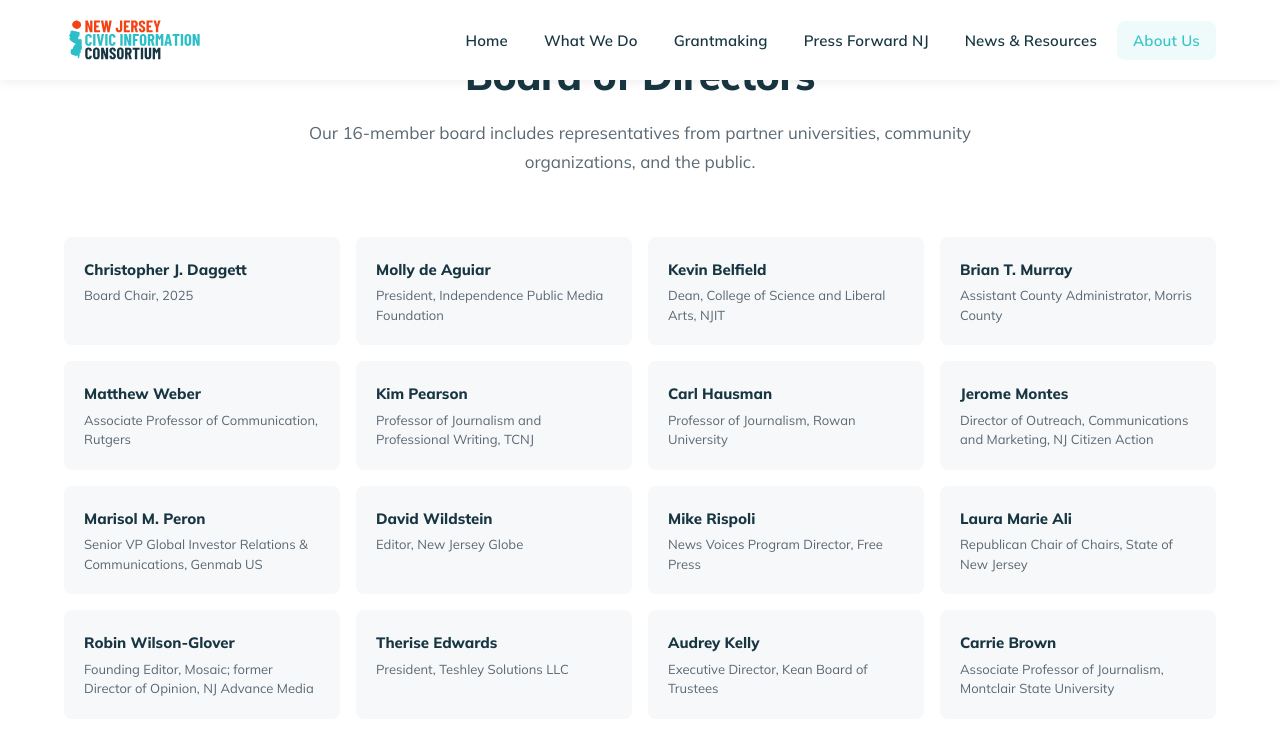
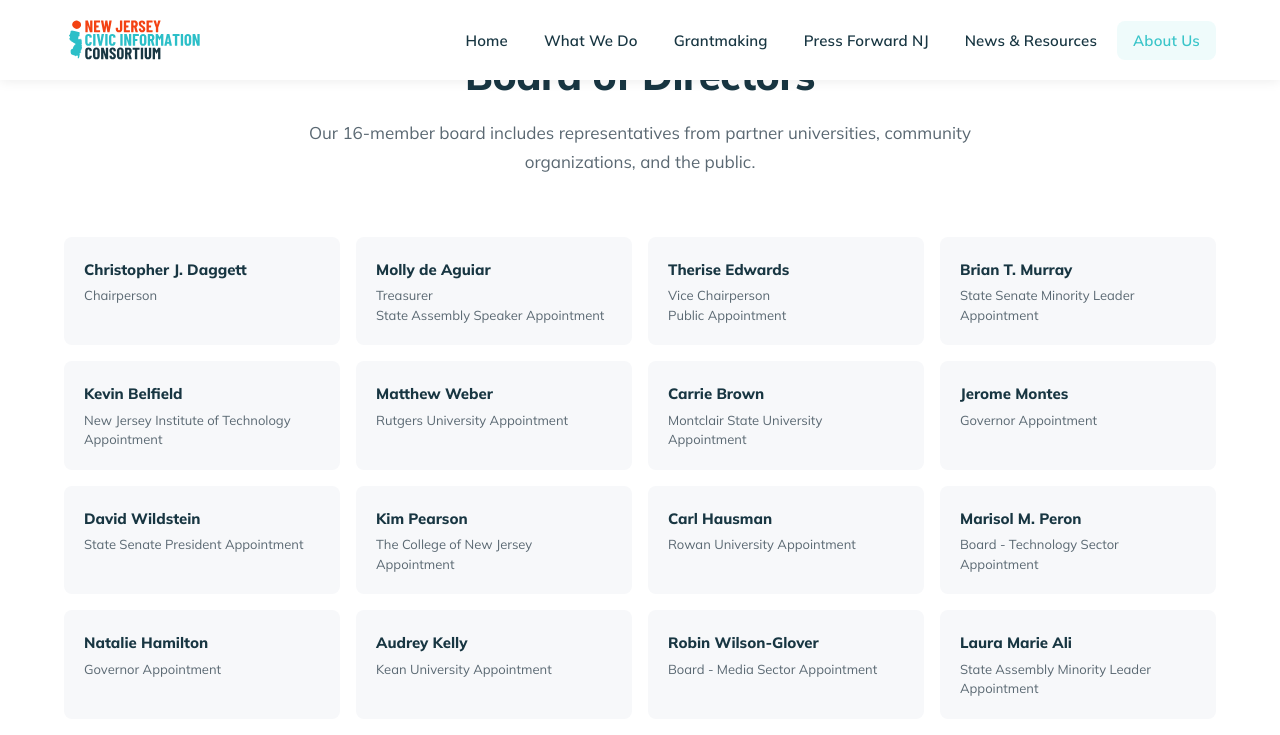
Before and after one commit to madi-mccool/njcivicinfo, a Jekyll site: the page built from docs/aboutus.md, in a window 1280 px wide and 900 px high, scrolled down 2247 px. Shown: the top 735 px of the window. Built offline with Jekyll 4.4.1, drawn with Linux system fonts in a browser that asks for light colours; some of the changed text lies outside the part shown.

Commit message:
Update grantmaking terminology, footer links, and board member info
- Rename "Application Procedures" to "Application Process" in footer and FAQs
  page, updating both display text and anchor links (#application-process)
- Move Frequently Asked Questions link from About Us to Grantmaking in footer
- Update Board of Directors on About Us page: add appointing party for each
  member, update officer titles (Chairperson, Treasurer, Vice Chairperson),
  replace Mike Rispoli with Natalie Hamilton

https://claude.ai/code/session_0117NxAEz8KuWw2XfYgL7G37

```diff
--- a/docs/_layouts/default.html
+++ b/docs/_layouts/default.html
@@ -52,7 +52,6 @@
           <ul>
             <li><a href="{{ '/what-we-do/' | relative_url }}">What We Do</a></li>
             <li><a href="{{ '/about/' | relative_url }}">Staff &amp; Board</a></li>
-            <li><a href="{{ '/faqs/' | relative_url }}">Frequently Asked Questions</a></li>
           </ul>
         </div>
         <div class="footer-links">
@@ -60,8 +59,9 @@
           <ul>
             <li><a href="{{ '/grantmaking/' | relative_url }}">Program Priorities &amp; Strategies</a></li>
             <li><a href="https://njcivicinfo.org/map" target="_blank" rel="noopener">Grantee Map</a></li>
-            <li><a href="{{ '/grantmaking/' | relative_url }}#application-procedures">Application Procedures</a></li>
+            <li><a href="{{ '/grantmaking/' | relative_url }}#application-process">Application Process</a></li>
             <li><a href="https://njcic.grantplatform.com/" target="_blank" rel="noopener">Grant Application Portal</a></li>
+            <li><a href="{{ '/faqs/' | relative_url }}">Frequently Asked Questions</a></li>
           </ul>
         </div>
         <div class="footer-links">
--- a/docs/aboutus.md
+++ b/docs/aboutus.md
@@ -110,67 +110,69 @@ permalink: /about/
     <div class="board-grid">
       <div class="board-member">
         <strong>Christopher J. Daggett</strong>
-        <span>Board Chair, 2025</span>
+        <span>Chairperson</span>
       </div>
       <div class="board-member">
         <strong>Molly de Aguiar</strong>
-        <span>President, Independence Public Media Foundation</span>
+        <span>Treasurer</span>
+        <span>State Assembly Speaker Appointment</span>
+      </div>
+      <div class="board-member">
+        <strong>Therise Edwards</strong>
+        <span>Vice Chairperson</span>
+        <span>Public Appointment</span>
+      </div>
+      <div class="board-member">
+        <strong>Brian T. Murray</strong>
+        <span>State Senate Minority Leader Appointment</span>
       </div>
       <div class="board-member">
         <strong>Kevin Belfield</strong>
-        <span>Dean, College of Science and Liberal Arts, NJIT</span>
-      </div>
-      <div class="board-member">
-        <strong>Brian T. Murray</strong>
-        <span>Assistant County Administrator, Morris County</span>
+        <span>New Jersey Institute of Technology Appointment</span>
       </div>
       <div class="board-member">
         <strong>Matthew Weber</strong>
-        <span>Associate Professor of Communication, Rutgers</span>
+        <span>Rutgers University Appointment</span>
+      </div>
+      <div class="board-member">
+        <strong>Carrie Brown</strong>
+        <span>Montclair State University Appointment</span>
+      </div>
+      <div class="board-member">
+        <strong>Jerome Montes</strong>
+        <span>Governor Appointment</span>
+      </div>
+      <div class="board-member">
+        <strong>David Wildstein</strong>
+        <span>State Senate President Appointment</span>
       </div>
       <div class="board-member">
         <strong>Kim Pearson</strong>
-        <span>Professor of Journalism and Professional Writing, TCNJ</span>
+        <span>The College of New Jersey Appointment</span>
       </div>
       <div class="board-member">
         <strong>Carl Hausman</strong>
-        <span>Professor of Journalism, Rowan University</span>
-      </div>
-      <div class="board-member">
-        <strong>Jerome Montes</strong>
-        <span>Director of Outreach, Communications and Marketing, NJ Citizen Action</span>
+        <span>Rowan University Appointment</span>
       </div>
       <div class="board-member">
         <strong>Marisol M. Peron</strong>
-        <span>Senior VP Global Investor Relations &amp; Communications, Genmab US</span>
+        <span>Board - Technology Sector Appointment</span>
       </div>
       <div class="board-member">
-        <strong>David Wildstein</strong>
-        <span>Editor, New Jersey Globe</span>
+        <strong>Natalie Hamilton</strong>
+        <span>Governor Appointment</span>
       </div>
       <div class="board-member">
-        <strong>Mike Rispoli</strong>
-        <span>News Voices Program Director, Free Press</span>
+        <strong>Audrey Kelly</strong>
+        <span>Kean University Appointment</span>
+      </div>
+      <div class="board-member">
+        <strong>Robin Wilson-Glover</strong>
+        <span>Board - Media Sector Appointment</span>
       </div>
       <div class="board-member">
         <strong>Laura Marie Ali</strong>
-        <span>Republican Chair of Chairs, State of New Jersey</span>
-      </div>
-      <div class="board-member">
-        <strong>Robin Wilson-Glover</strong>
-        <span>Founding Editor, Mosaic; former Director of Opinion, NJ Advance Media</span>
-      </div>
-      <div class="board-member">
-        <strong>Therise Edwards</strong>
-        <span>President, Teshley Solutions LLC</span>
-      </div>
-      <div class="board-member">
-        <strong>Audrey Kelly</strong>
-        <span>Executive Director, Kean Board of Trustees</span>
-      </div>
-      <div class="board-member">
-        <strong>Carrie Brown</strong>
-        <span>Associate Professor of Journalism, Montclair State University</span>
+        <span>State Assembly Minority Leader Appointment</span>
       </div>
     </div>
   </div>
--- a/docs/faqs.html
+++ b/docs/faqs.html
@@ -214,7 +214,7 @@ permalink: /faqs/
     <p>Submit a Letter of Interest to start the application process.</p>
     <div class="cta-buttons">
       <a href="https://njcic.grantplatform.com/" target="_blank" rel="noopener" class="btn btn-primary">Submit a Letter of Interest</a>
-      <a href="{{ '/grantmaking/' | relative_url }}#application-procedures" class="btn btn-outline">View Application Procedures</a>
+      <a href="{{ '/grantmaking/' | relative_url }}#application-process" class="btn btn-outline">View Application Process</a>
     </div>
   </div>
 </section>
```
